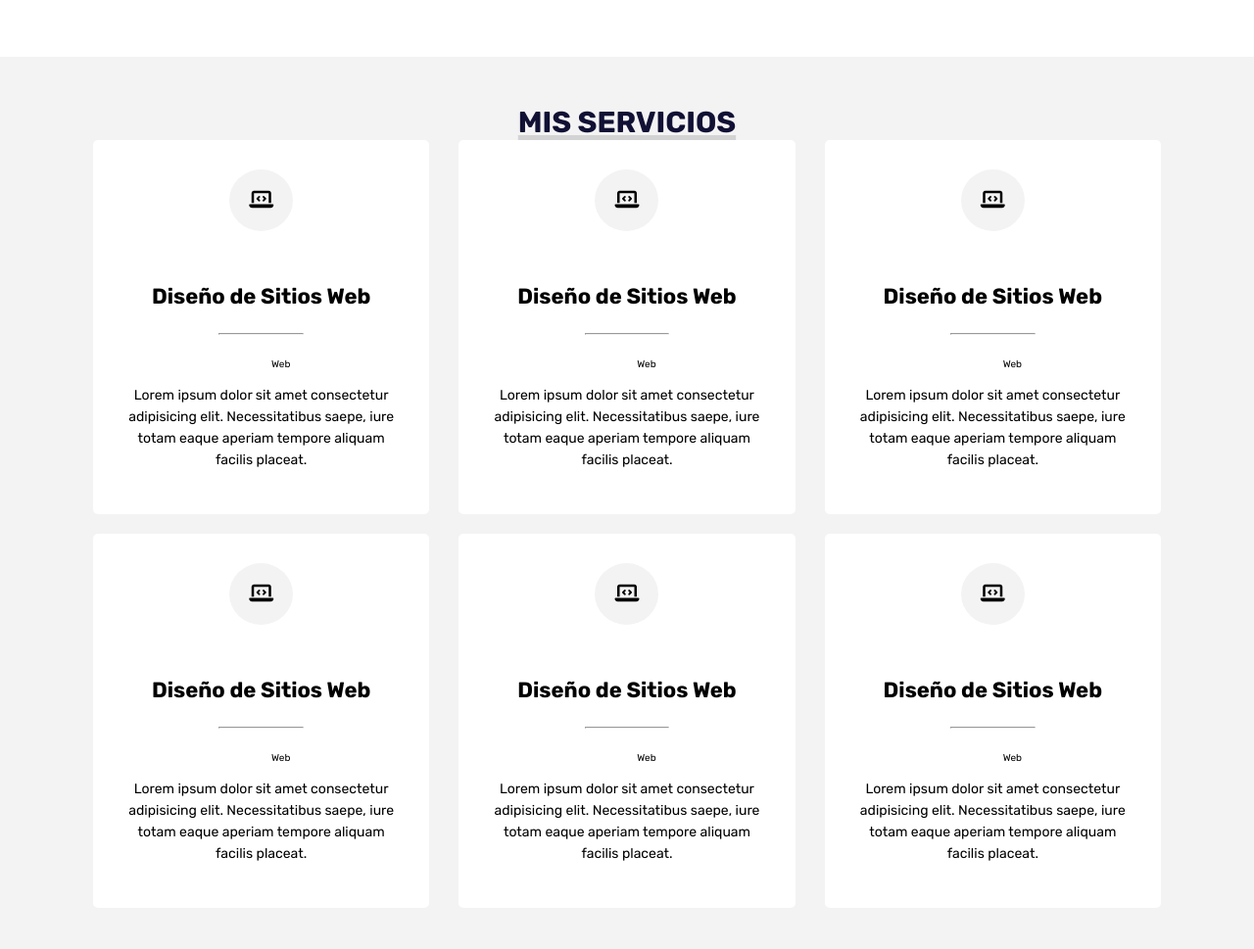
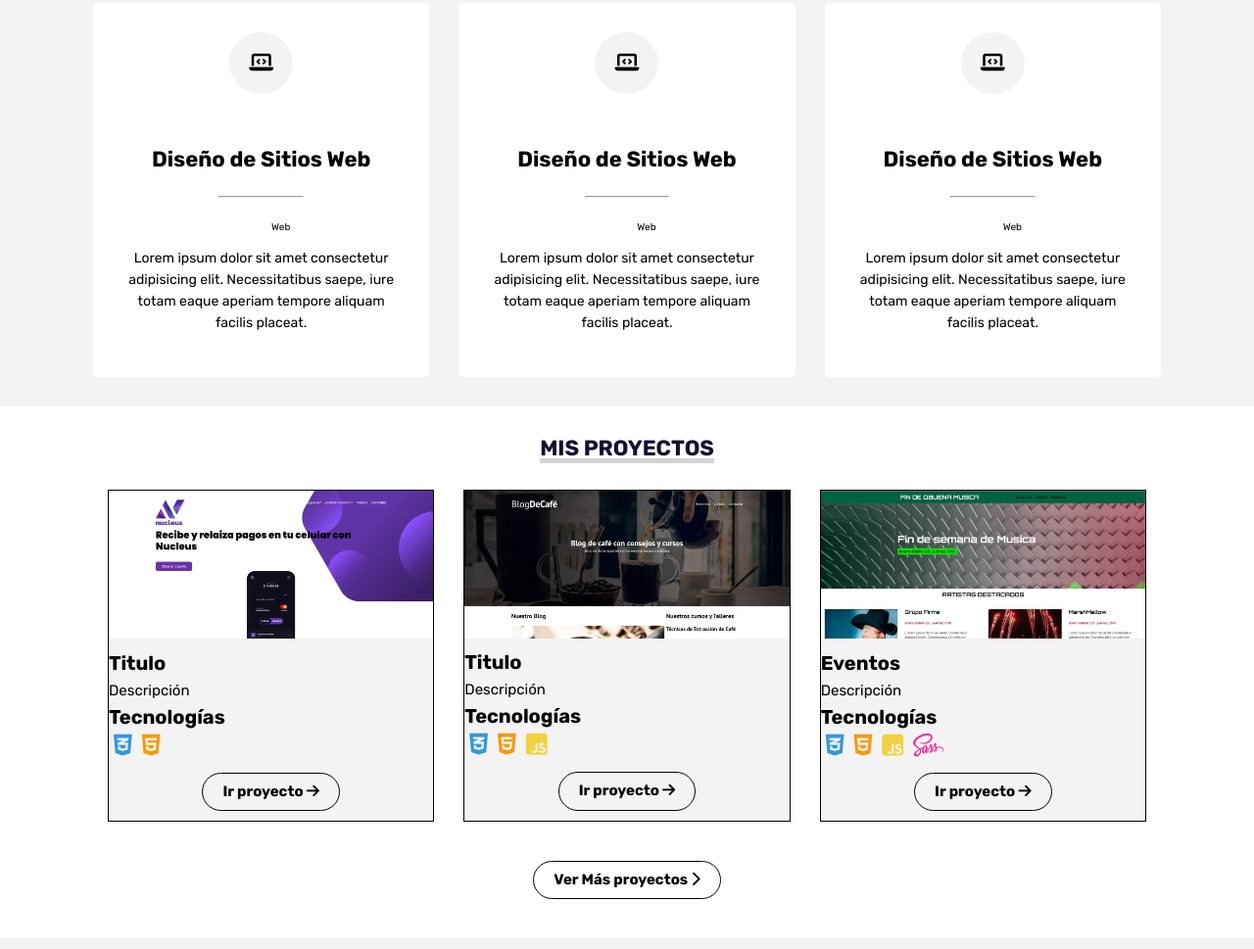
Before and after one commit to jordy291093/Portafolio, a website: page index.html in a window 1280 px wide. Shown: the part 1471-2440 px from the top of the page at 98% size. Drawn offline with nearby package versions, Linux system fonts and the light colour scheme.

Commit message:
Se modifo el estilo de botones

```diff
--- a/index.html
+++ b/index.html
@@ -46,7 +46,9 @@
                 <p class="bienvenida">Bienvenidos</p>
                 <h2>Soy <span>Jordy Menchaca</span>, Desarrollador Web</h2>
                 <p class="descripcion">Lorem ipsum dolor, sit amet consectetur adipisicing elit. Cupiditate facere libero, dolor magnam, veniam consequatur.</p>
-                <a href="#portfolio">Ir a Portafolio</a>
+                <div class="btn">
+                    <a href="#portfolio">Ir a Portafolio</a>
+                </div>
             </div> <!-- fin presentacion -->
         </div>
     </section> <!-- fin inicio -->
@@ -61,43 +63,15 @@
             <h3>Desarrollador Web</h3>
             <p>Lorem ipsum dolor sit amet consectetur adipisicing elit. Possimus quis harum eligendi labore quos amet iste unde, nulla inventore magni ab excepturi.</p>
             <p>Lorem ipsum dolor sit amet consectetur, adipisicing elit.</p>
-            <a href="#">Descargar CV</a>
+            <div class="btn">
+                <a href="#">Descargar CV</a>
+            </div>
         </div>
     </section> <!-- fin sobreMi -->
 
     <section id="servicios">
         <h3 class="titulo-seccion">Mis Servicios</h3>
         <div class="fila">
-            <div class="servicio">
-                <span class="icono"><i class="fa-solid fa-laptop-code"></i></span>
-                <h4>Diseño de Sitios Web</h4>
-                <hr>
-                <ul class="servicios-tag">
-                    <li>Web</li>
-                </ul>
-                <p>Lorem ipsum dolor sit amet consectetur adipisicing elit. Necessitatibus saepe, iure totam eaque aperiam tempore aliquam facilis placeat.</p>
-            </div>
-            <div class="servicio">
-                <span class="icono"><i class="fa-solid fa-laptop-code"></i></span>
-                <h4>Diseño de Sitios Web</h4>
-                <hr>
-                <ul class="servicios-tag">
-                    <li>Web</li>
-                </ul>
-                <p>Lorem ipsum dolor sit amet consectetur adipisicing elit. Necessitatibus saepe, iure totam eaque aperiam tempore aliquam facilis placeat.</p>
-            </div>
-            <div class="servicio">
-                <span class="icono"><i class="fa-solid fa-laptop-code"></i></span>
-                <h4>Diseño de Sitios Web</h4>
-                <hr>
-                <ul class="servicios-tag">
-                    <li>Web</li>
-                </ul>
-                <p>Lorem ipsum dolor sit amet consectetur adipisicing elit. Necessitatibus saepe, iure totam eaque aperiam tempore aliquam facilis placeat.</p>
-            </div>
-            <!-- </div> -->
-
-            <!-- <div class="fila"> -->
             <div class="servicio">
                 <span class="icono"><i class="fa-solid fa-laptop-code"></i></span>
                 <h4>Diseño de Sitios Web</h4>
@@ -137,8 +111,16 @@
                     <img src="build/img/Proyecto-1.webp" alt="Proyecto Cafe">
                 </div>
                 <div class="info">
-                    <h4>Descripcion del proyecto</h4>
-                    <p>Diseño Web</p>
+                    <h4>Titulo</h4>
+                    <p>Descripción</p>
+                    <h4>Tecnologías</h4>
+                    <div class="tecnologia">
+                        <i class="fa-brands fa-css3-alt"></i>
+                        <i class="fa-brands fa-html5"></i>
+                    </div>
+                    <div class="ver btn">
+                        <a href="#">Ir proyecto <i class="fa-solid fa-arrow-right"></i></a>
+                    </div>
                 </div>
             </div>
             <div class="proyecto">
@@ -146,8 +128,17 @@
                     <img src="build/img/Proyecto-4.webp" alt="Proyecto audifonos">
                 </div>
                 <div class="info">
-                    <h4>Descripcion del proyecto</h4>
-                    <p>Diseño Web</p>
+                    <h4>Titulo</h4>
+                    <p>Descripción</p>
+                    <h4>Tecnologías</h4>
+                    <div class="tecnologia">
+                        <i class="fa-brands fa-css3-alt"></i>
+                        <i class="fa-brands fa-html5"></i>
+                        <i class="fa-brands fa-square-js"></i>
+                    </div>
+                    <div class="ver btn">
+                        <a href="#">Ir proyecto <i class="fa-solid fa-arrow-right"></i></a>
+                    </div>
                 </div>
             </div>
             <div class="proyecto">
@@ -156,12 +147,22 @@
                 </div>
                 <div class="info">
                     <h4>Eventos</h4>
-                    <p>Tecnologías</p>
+                    <p>Descripción</p>
+                    <h4>Tecnologías</h4>
+                    <div class="tecnologia">
+                        <i class="fa-brands fa-css3-alt"></i>
+                        <i class="fa-brands fa-html5"></i>
+                        <i class="fa-brands fa-square-js"></i>
+                        <i class="fa-brands fa-sass"></i>
+                    </div>
+                    <div class="ver btn">
+                        <a href="#">Ir proyecto <i class="fa-solid fa-arrow-right"></i></a>
+                    </div>
                 </div>
             </div>
         </div>
-        <div class="vermas">
-            <a href="proyectos.html">Ver Más <i class="fa-solid fa-chevron-right"></i></a>
+        <div class="vermas btn">
+            <a href="proyectos.html">Ver Más proyectos <i class="fa-solid fa-chevron-right"></i></a>
         </div>
     </section> <!-- fin portafolio -->
 
--- a/src/scss/base/_globales.scss
+++ b/src/scss/base/_globales.scss
@@ -16,6 +16,50 @@ body {
 h1, h2, h3 {
     margin: 0;
 }
-a {
-    text-decoration: none;
+.btn {
+    a {
+        text-decoration: none;
+        display: inline-block;
+        color: v.$negro;
+        border-radius: 3rem;
+        padding: 1rem 2rem;
+        border: .1rem solid v.$negro;
+        transition: .5s;
+        font-size: 1.5rem;
+        font-weight: bold;
+        margin: 1rem;
+        &:hover {
+            background-color: v.$azul;
+            color: v.$blanco;
+        }
+    }
 }
+.tecnologia {
+    display: flex;
+    .fa-brands {
+        margin: .5rem;
+        font-size: 2.5rem;
+        &.fa-css3-alt {
+            color: v.$css;
+        }
+        &.fa-html5 {
+            color: v.$html;
+        }
+        &.fa-square-js {
+            color: v.$js;
+        }
+        &.fa-sass {
+            color: v.$sass;
+        }
+        &.fa-php {
+            color: v.$php;
+        }
+    }
+    .fa-solid {
+        margin: .5rem;
+        font-size: 2.5rem;
+        &.fa-database {
+            color: v.$sql;
+        }
+    }
+}
--- a/src/scss/layout/_portafolio.scss
+++ b/src/scss/layout/_portafolio.scss
@@ -3,7 +3,7 @@
 
 #portfolio {
     max-width: 110rem;
-    padding: 5rem 1rem;
+    padding: 3rem 1rem;
     margin: auto;
 
     .titulo-seccion {
@@ -29,15 +29,14 @@
         max-width: 45rem;
         border: .1rem solid v.$negro;
         margin: 0 1rem;
-
+        background-color: v.$grisClaro;
         img {
             width: 100%;
             height: 100%;
         }
 
         .info {
-            background-color: v.$grisClaro;
-            color: v.$azul;
+            color: v.$negro;
             width: 100%;
             margin-top: 1rem;
             h4 {
@@ -45,30 +44,17 @@
                 font-weight: bold;
                 margin: 0;
             }
-
             p {
                 font-size: 1.5rem;
-                margin: 0;
+                margin: .5rem 0;
+                line-height: 2.2rem;
             }
         }
     }
     .vermas {
         text-align: center;
-        a {
-            background-color: v.$grisClaro;
-            font-size: 1.5rem;
-            padding: 1rem;
-            font-weight: bold;
-            color: v.$negro;
-            border: .2rem solid v.$negro;
-            border-radius: 2rem;
-            letter-spacing: .2rem;
-            transition: .5s;
-
-            &:hover {
-                background-color: v.$azul;
-                color: v.$blanco;
-            }
-        }
+    }
+    .ver {
+        text-align: center;
     }
 }
--- a/src/scss/layout/_seccionInicio.scss
+++ b/src/scss/layout/_seccionInicio.scss
@@ -65,6 +65,15 @@
     }
 }
 .presentacion {
+    max-width: 110rem;
+    height: 100vh;
+    margin: auto;
+    color: v.$blanco;
+    display: flex;
+    flex-direction: column;
+    align-items: center;
+    justify-content: center;
+
     h2 {
         font-size: 4.5rem;
         margin-bottom: 2.5rem;
@@ -75,31 +84,13 @@
         }
     }
     a {
-        display: inline-block;
         margin: 2.5rem;
         padding: 2rem 2.5rem;
         border: .2rem solid v.$blanco;
-        border-radius: 5rem;
         color: v.$blanco;
-        font-weight: bold;
+        font-size: 1.5rem;
         text-transform: uppercase;
-        transition: .5s;
-        letter-spacing: .5rem;
-        font-size: 1.5rem;
-
-        &:hover {
-            background-color: v.$azul;
-        }
     }
-
-    max-width: 110rem;
-    height: 100vh;
-    margin: auto;
-    color: v.$blanco;
-    display: flex;
-    flex-direction: column;
-    align-items: center;
-    justify-content: center;
 
     .bienvenida {
         font-size: 3rem;
--- a/src/scss/layout/_servicios.scss
+++ b/src/scss/layout/_servicios.scss
@@ -2,7 +2,7 @@
 @use 'base/variables' as v;
 
 #servicios {
-    padding: 5rem 1.5rem;
+    padding: 3rem 1.5rem;
     text-align: center;
     background-color: v.$grisClaro;
 
@@ -13,6 +13,7 @@
         text-decoration: underline;
         text-decoration-color: #d3d3d3;
         text-decoration-thickness: .5rem;
+        margin-bottom: 2rem
     }
 
     .fila {
--- a/src/scss/layout/_sobreMi.scss
+++ b/src/scss/layout/_sobreMi.scss
@@ -4,7 +4,7 @@
 #sobreMi {
     max-width: 110rem;
     margin: auto;
-    padding: 10rem 1.5rem;
+    padding: 3rem 1.5rem;
     color: v.$azulOscuro;
     display: flex;
 
@@ -54,19 +54,4 @@
         color: v.$grisOscuro;
         margin-bottom: 1.2rem;
     }
-    a {
-        display: inline-block;
-        color: v.$negro;
-        border-radius: 3rem;
-        padding: 1rem 2rem;
-        border: .1rem solid v.$negro;
-        margin-top: 3rem;
-        transition: .5s;
-        font-size: 1.5rem;
-
-        &:hover {
-            background-color: v.$azul;
-            color: v.$blanco;
-        }
-    }
 }
```
Also changed, not shown: build/css/app.css.
